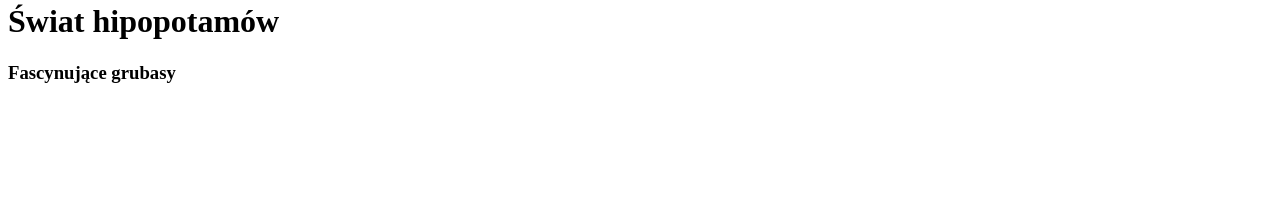
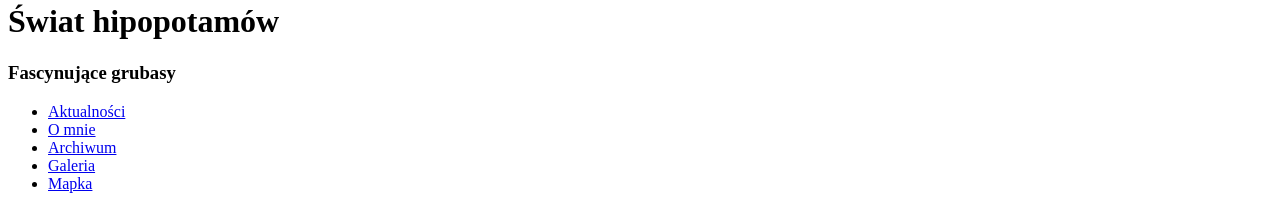
Before and after one commit to aszulc97/first-html, a plain HTML site: page index.html in a window 1280 px wide. Shown: the part 798-1007 px from the top of the page. Before the commit the page ends 901 px from the top, so only its background shows below. Drawn offline with Linux system fonts and the light colour scheme.

Commit message:
Added navigation

```diff
--- a/index.html
+++ b/index.html
@@ -12,6 +12,14 @@
 			<h1>Świat hipopotamów</h1>
 			<h3>Fascynujące grubasy</h3>
 		</header>
-
+		<nav>
+			<ul>
+				<li><a href="?page_id=1">Aktualności</a></li>
+				<li><a href="?page_id=2">O mnie</a></li>
+				<li><a href="?page_id=3">Archiwum</a></li>
+				<li><a href="?page_id=4">Galeria</a></li>
+				<li><a href="?page_id=5">Mapka</a></li>
+			</ul>
+		</nav>
 	</body>
 </html>
```
